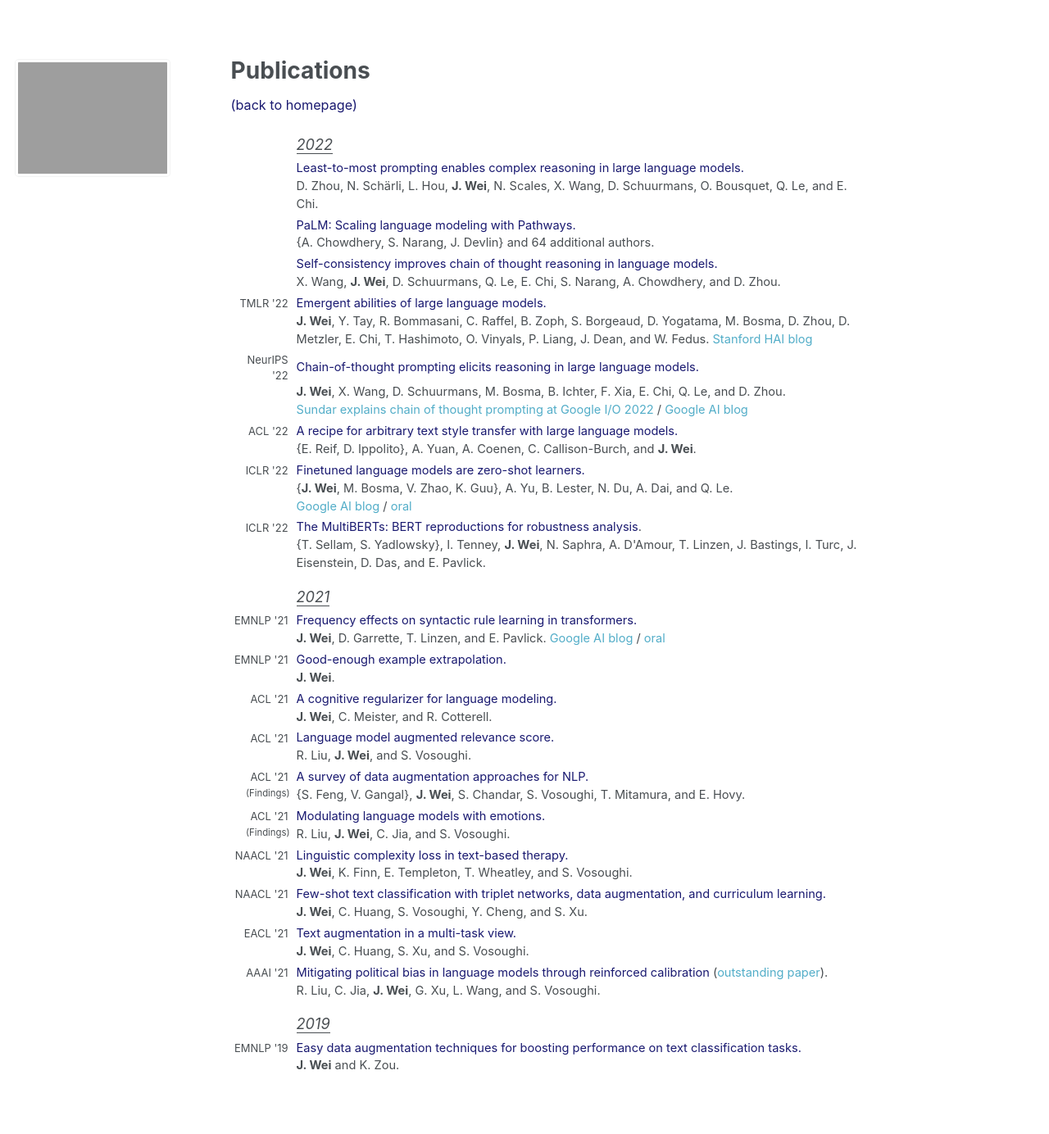
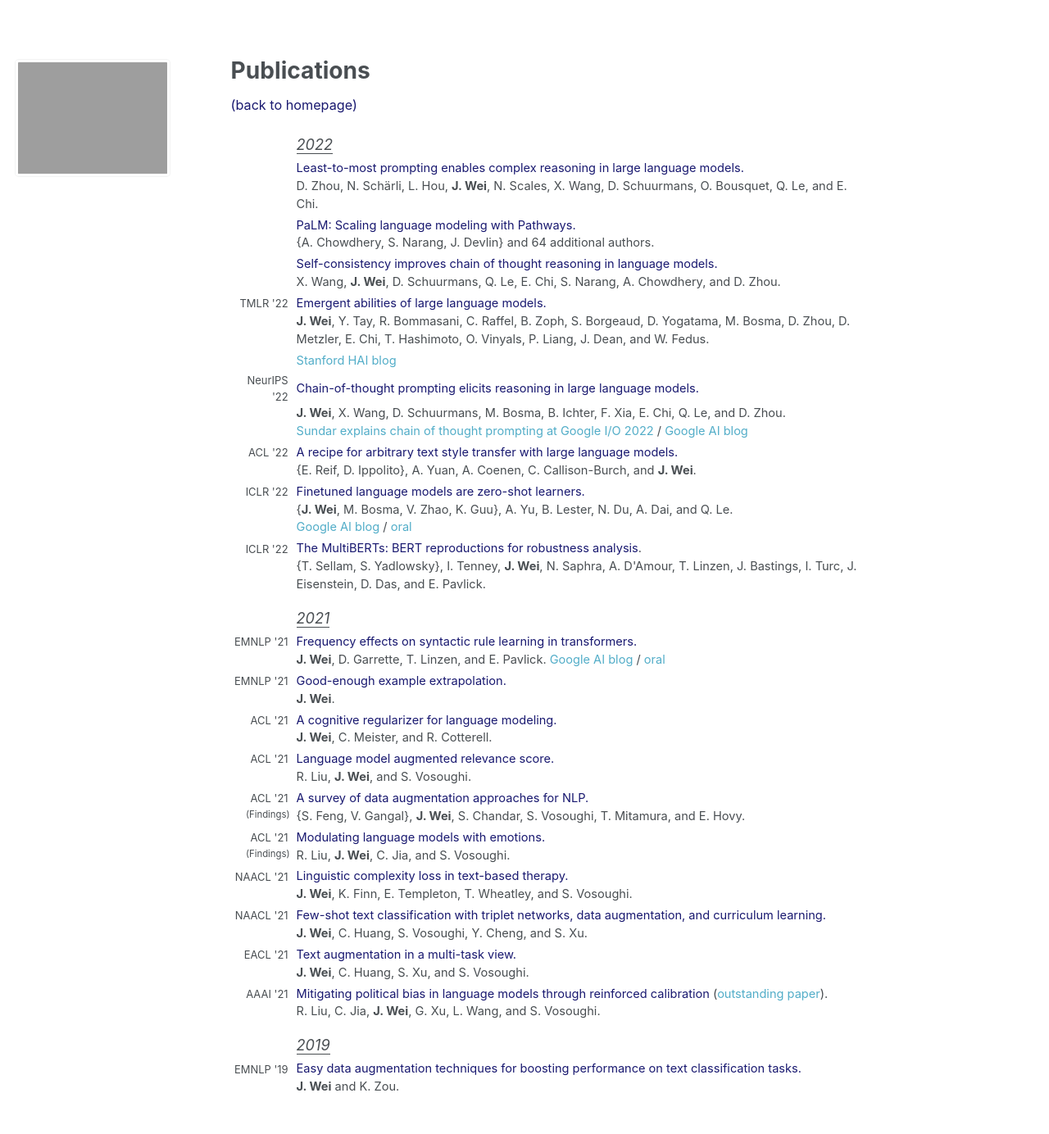
Before and after one commit to jasonwei20/jasonwei20.github.io, a Jekyll site: the page built from _pages/papers.md, in a window 1280 px wide. Shown: the whole page at 82% size. Built offline with Jekyll 4.4.1, drawn with Linux system fonts in a browser that asks for light colours; before the commit the page ends 1359 px from its top, so only the background shows below that.

Commit message:
Update papers.md

```diff
--- a/_pages/papers.md
+++ b/_pages/papers.md
@@ -59,7 +59,11 @@
   </tr>
   <tr>
     <td></td>
-    <td style="padding-bottom:4px"><b>J. Wei</b>, Y. Tay, R. Bommasani, C. Raffel, B. Zoph, S. Borgeaud, D. Yogatama, M. Bosma, D. Zhou, D. Metzler, E. Chi, T. Hashimoto, O. Vinyals, P. Liang, J. Dean, and W. Fedus. <a href="https://hai.stanford.edu/news/examining-emergent-abilities-large-language-models" target="_blank">Stanford HAI blog</a></td>
+    <td style="padding-bottom:4px"><b>J. Wei</b>, Y. Tay, R. Bommasani, C. Raffel, B. Zoph, S. Borgeaud, D. Yogatama, M. Bosma, D. Zhou, D. Metzler, E. Chi, T. Hashimoto, O. Vinyals, P. Liang, J. Dean, and W. Fedus.</td>
+  </tr>
+  <tr>
+    <td></td>
+    <td style="padding-bottom:4px"><a href="https://hai.stanford.edu/news/examining-emergent-abilities-large-language-models" target="_blank">Stanford HAI blog</a></td>
   </tr>
 
   <tr>
```
